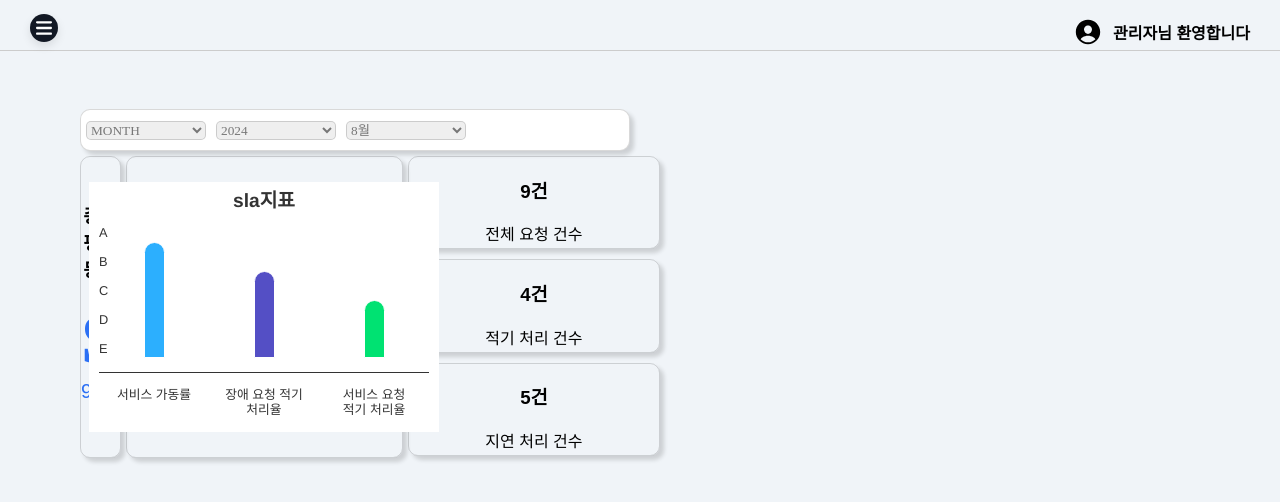
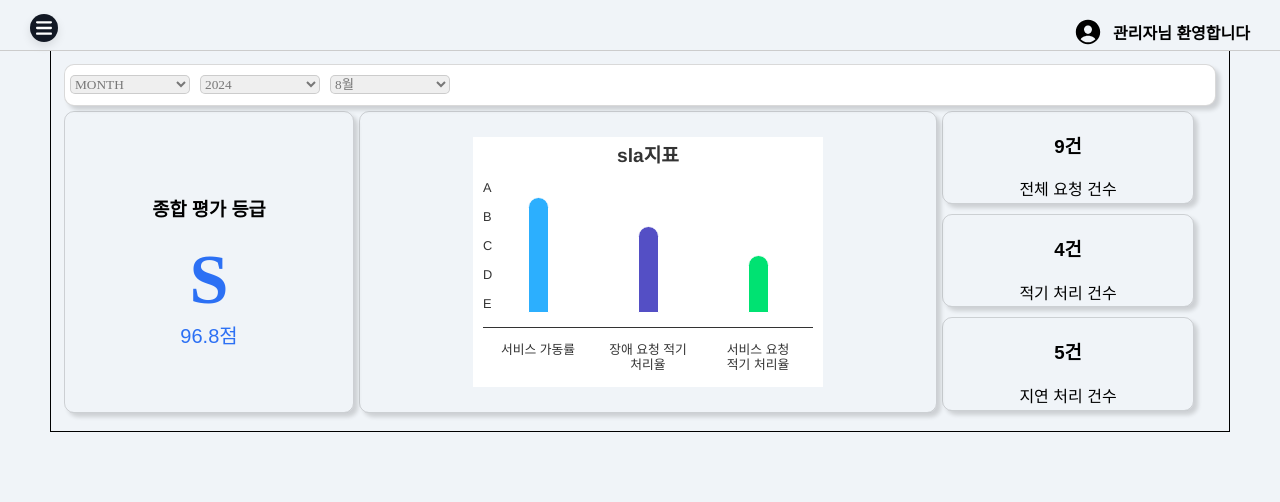
Before and after one commit to ssooyaa/SLASH-FE, a React (Create React App) app: page / in a window 1280 px wide. Shown: the top 502 px of the page. Built offline with nearby package versions, Linux system fonts and the light colour scheme; a web font is replaced by a local one.

Commit message:
💄 STYLE: 컨텐츠 영역 설정

```diff
--- a/src/components/layout/content/Content.css
+++ b/src/components/layout/content/Content.css
@@ -11,6 +11,12 @@
 body {
   font-family: "paybooc-Bold", sans-serif;
   background-color: #f0f4f8;
+}
+.contentBox {
+  padding: 1%;
+  width: 90%;
+  margin: auto;
+  border: 1px solid black;
 }
 
 .pageContent {
@@ -49,6 +55,10 @@ body {
 }
 
 .divider {
+  position: fixed;
+  top: 0;
+  left: 0;
+  right: 0;
   width: 100%;
   margin-top: 50px;
   border: none;
@@ -61,7 +71,7 @@ body {
 }
 
 .pageContentOffcanvas1.jsOpened {
-  left: 250px;
+  margin-left: 15rem;
 }
 
 .navOpenBtn {
@@ -98,10 +108,11 @@ body {
 }
 
 .content {
-  width: 550px;
-  margin-left: 5rem;
+  display: flex;
+  width: 100%;
   padding-top: 50px;
   text-align: center;
+  justify-content: center;
 }
 
 /* 반응형 미디어 쿼리 시작 */
--- a/src/components/layout/content/Content.js
+++ b/src/components/layout/content/Content.js
@@ -28,7 +28,9 @@ const Content = ({ isNavOpen, toggleNav, effectClass }) => {
       </div>
       <hr className="divider" />
       <div className="content">
-        <DateSelectBar />
+        <div className="contentBox">
+          <DateSelectBar />
+        </div>
       </div>
     </div>
   );
```
